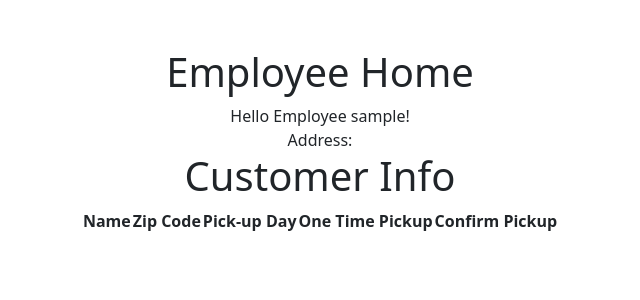
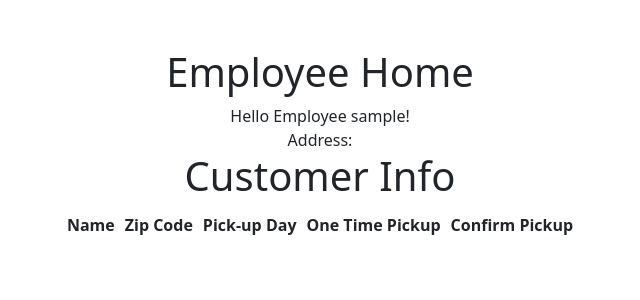
Before and after one commit to CodyLuckmann/Trash-Collection, a Django app: template trash_collector/employees/templates/employees/index.html in a window 1280 px wide. Shown: the part 56-356 px from the top of the page, without its empty margins (320-960 px from the left). Run offline with Django 3.2, Linux system fonts and the light colour scheme; the template is opened without the code that fills it, so the values that code supplies are empty; the visitor is signed in with stand-in values (Sample User, id 1).

Commit message:
added little styling to increase readability of employee index page
added padding to the table headers to increase readability on the index page

```diff
--- a/trash_collector/employees/templates/employees/index.html
+++ b/trash_collector/employees/templates/employees/index.html
@@ -3,6 +3,11 @@
 {% block title %}{% block header %} Employee Home {% endblock %}{% endblock %}
 
 {% block content %}
+<style>
+  th {
+    padding: 5px;
+  }
+</style>
   {% if user.is_authenticated %}
     Hello Employee {{ user.username }}!<br />
     Address: {{ logged_in_employee.address }} {{logged_in_employee.zip_code }}<br />
```
